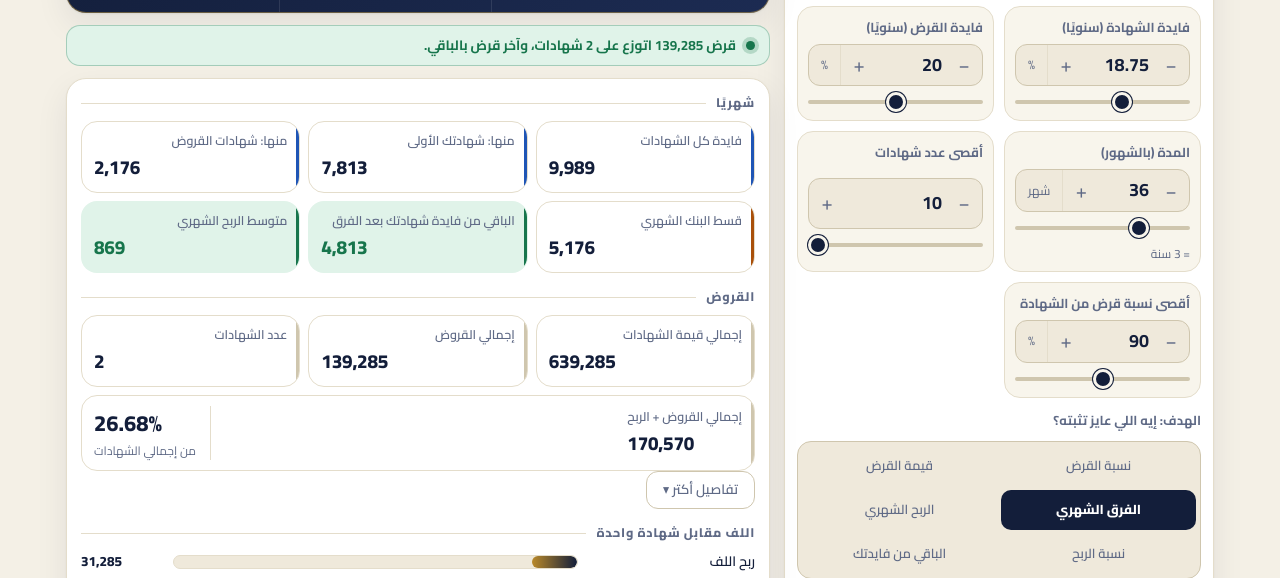
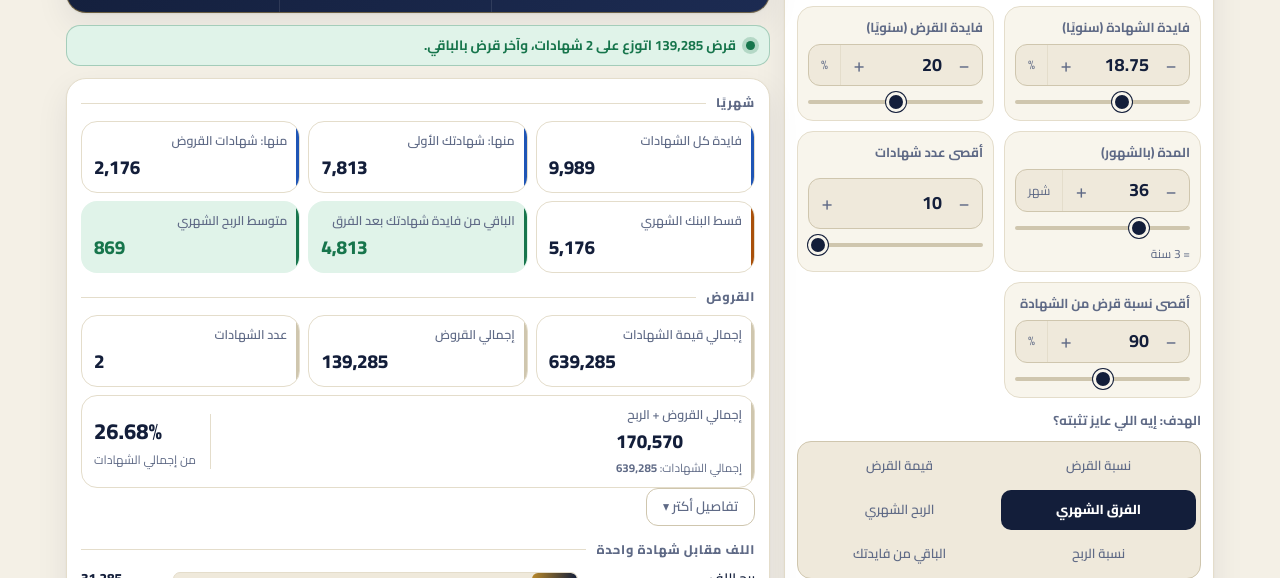
Before and after one commit to islamadel206/cert-calculator, a plain HTML site: page index.html in a window 1280 px wide. Shown: the part 209-787 px from the top of the page. Drawn offline with Linux system fonts and the light colour scheme.

Commit message:
Show total certificates amount inside the loans+profit card
Co-Authored-By: Claude Sonnet 5.5 <noreply@anthropic.com>
Claude-Session: https://claude.ai/code/session_01Q3GL2Xs1Xs52h6ocvQQ9hB

```diff
--- a/index.html
+++ b/index.html
@@ -443,7 +443,7 @@ td.sep,th.sep{border-inline-start:1px solid var(--line-strong)}
       <div class="stat"><div class="k">إجمالي قيمة الشهادات</div><div class="v num" id="rCertTot"></div></div>
       <div class="stat"><div class="k">إجمالي القروض</div><div class="v num" id="rLoans"></div></div>
       <div class="stat"><div class="k">عدد الشهادات</div><div class="v num" id="rCount"></div></div>
-      <div class="stat wide"><div><div class="k">إجمالي القروض + الربح</div><div class="v num" id="rLoanProfitNet"></div></div><div class="wide-pct"><div class="pv num" id="rLoanPctNet"></div><div class="pk">من إجمالي الشهادات</div></div></div>
+      <div class="stat wide"><div><div class="k">إجمالي القروض + الربح</div><div class="v num" id="rLoanProfitNet"></div><div class="cnote">إجمالي الشهادات: <b class="num" id="rCertTot2"></b></div></div><div class="wide-pct"><div class="pv num" id="rLoanPctNet"></div><div class="pk">من إجمالي الشهادات</div></div></div>
     </div>
     <button class="more-btn" type="button" id="moreStats" aria-expanded="false">تفاصيل أكتر ▾</button>
     <div class="stats" id="statsMore" hidden>
@@ -823,6 +823,7 @@ function compute(p){
     $('#rNet').textContent=fmtPlain(R.net);
     $('#rNetPct').innerHTML=R.A>0?'الربح <b class="num">'+fmtField(R.net/R.A*100,2)+'%</b> من مبلغك':'-';
     $('#rLoanProfitNet').textContent=fmt(R.used+R.net);
+    $('#rCertTot2').textContent=fmt(R.tot.cert);
     $('#rLoanPctNet').textContent=R.tot.cert>0?fmtField((R.used+R.net)/R.tot.cert*100,2)+'%':'-';
     $('#rNetSub').textContent='على '+R.T+' شهر، من غير فايدة مبلغك';
     $('#rDiff').textContent=R.diffM>=0.5?fmtPlain(R.diffM):(R.diffM<=-0.5?'('+fmtPlain(-R.diffM)+')':'-');
```
